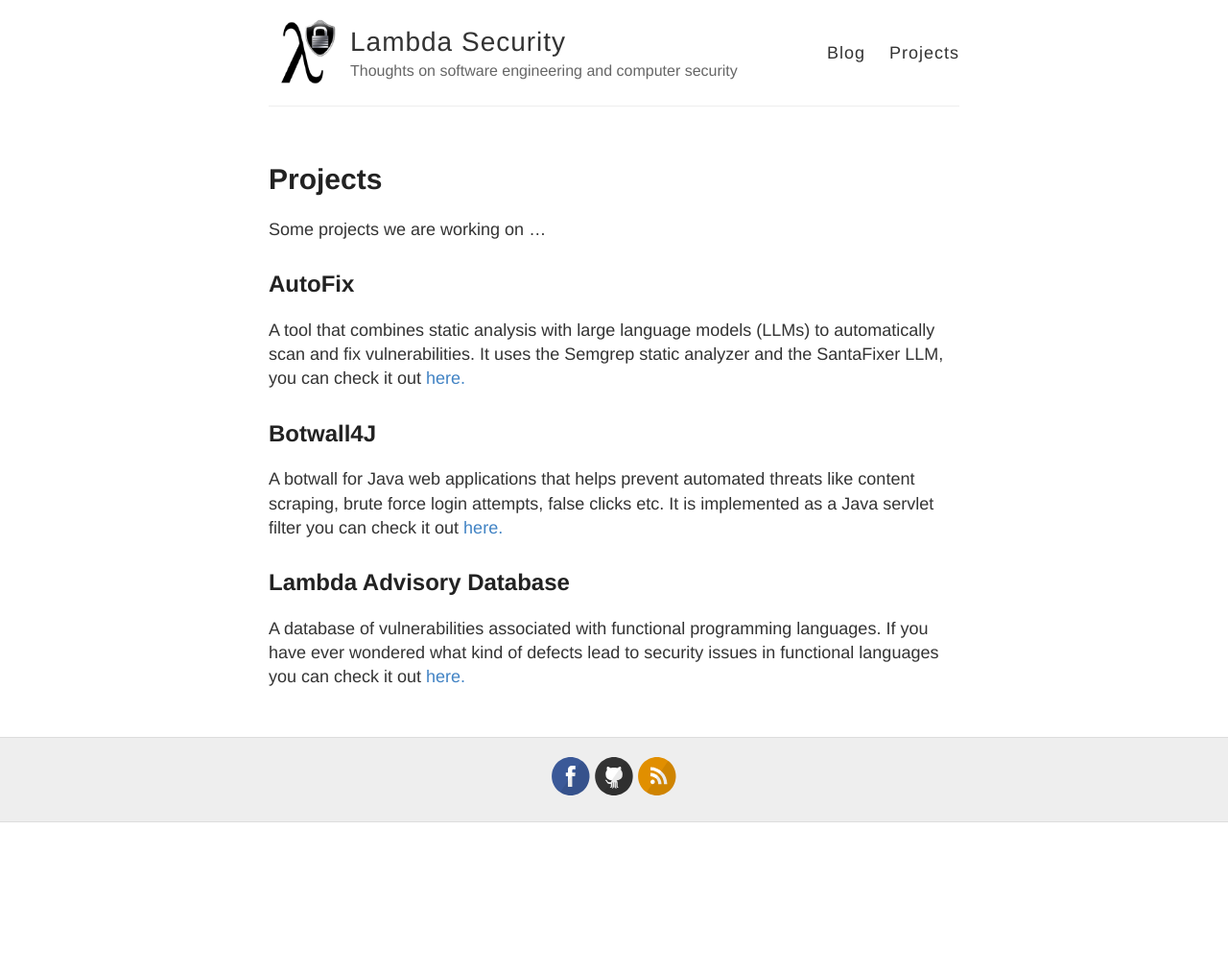
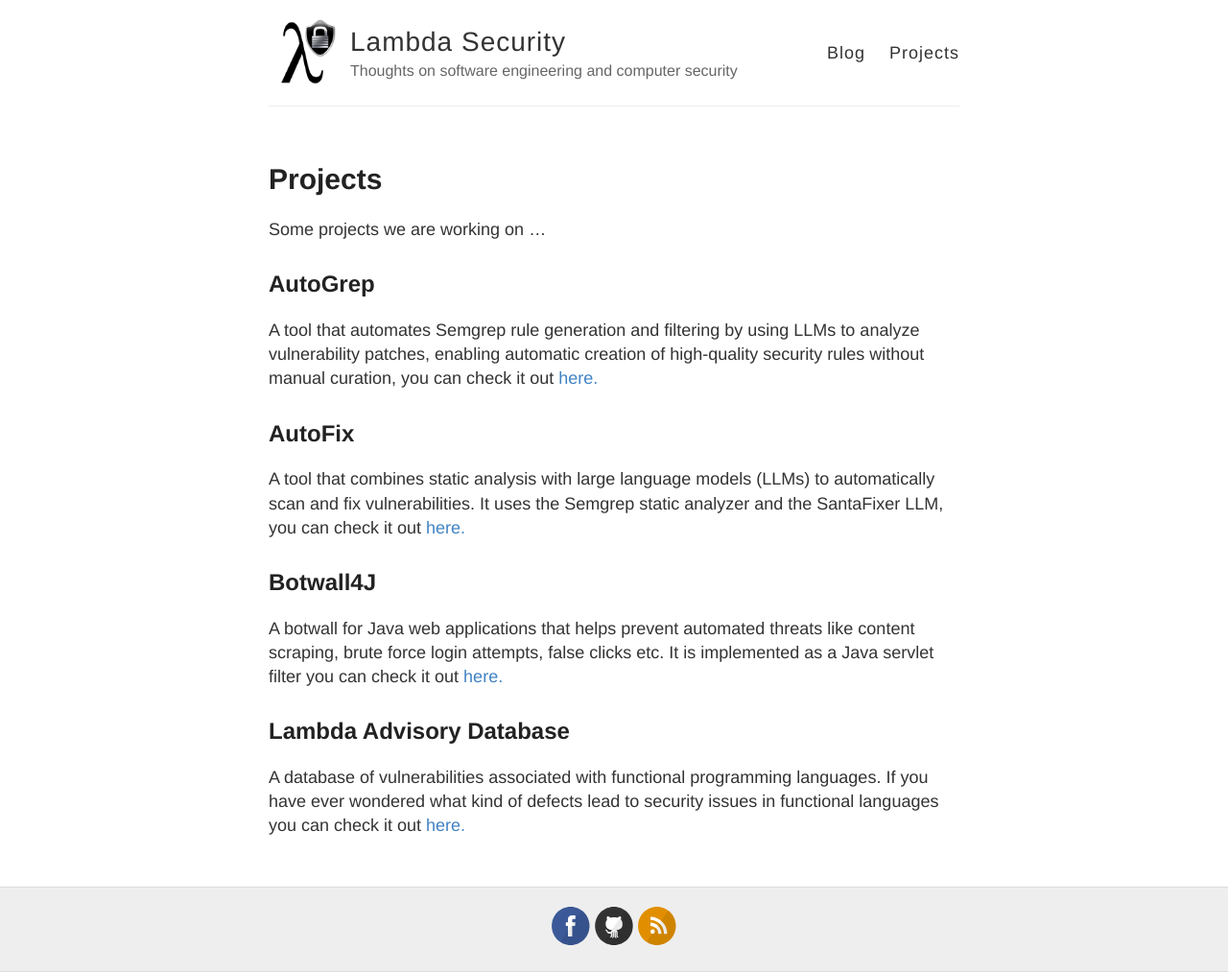
Before and after one commit to lambdasec/lambdasec.github.io, a Jekyll site: the page built from projects.md, in a window 1280 px wide. Shown: the whole page at 96% size. Built offline with Jekyll 4.4.1, drawn with Linux system fonts in a browser that asks for light colours; before the commit the page ends 900 px from its top, so only the background shows below that.

Commit message:
Update projects.md

```diff
--- a/projects.md
+++ b/projects.md
@@ -5,6 +5,10 @@
 ---
 
 Some projects we are working on ...
+
+## AutoGrep
+
+A tool that automates Semgrep rule generation and filtering by using LLMs to analyze vulnerability patches, enabling automatic creation of high-quality security rules without manual curation, you can check it out [here.](https://github.com/lambdasec/autogrep)
 
 ## AutoFix
 
```
